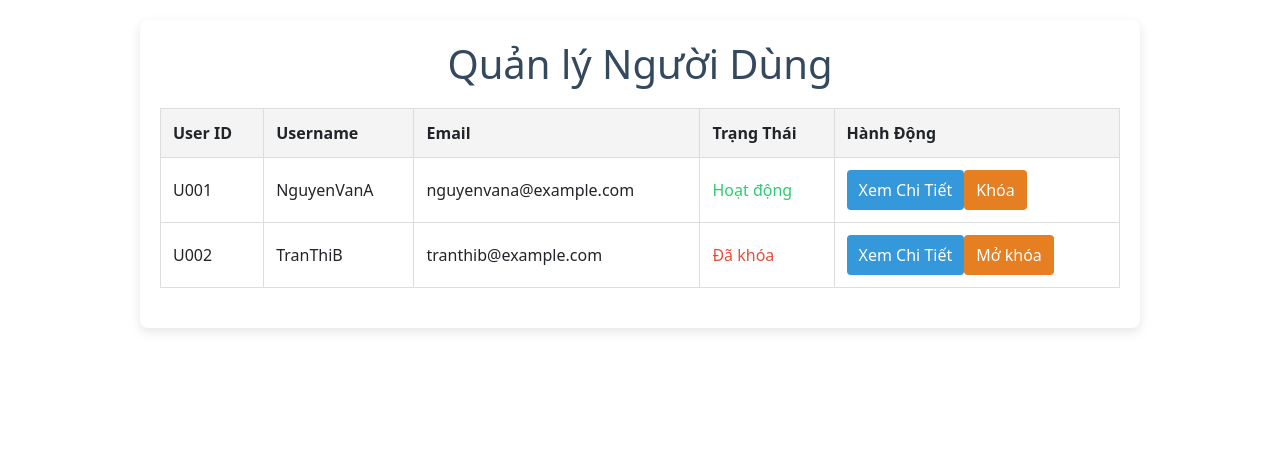
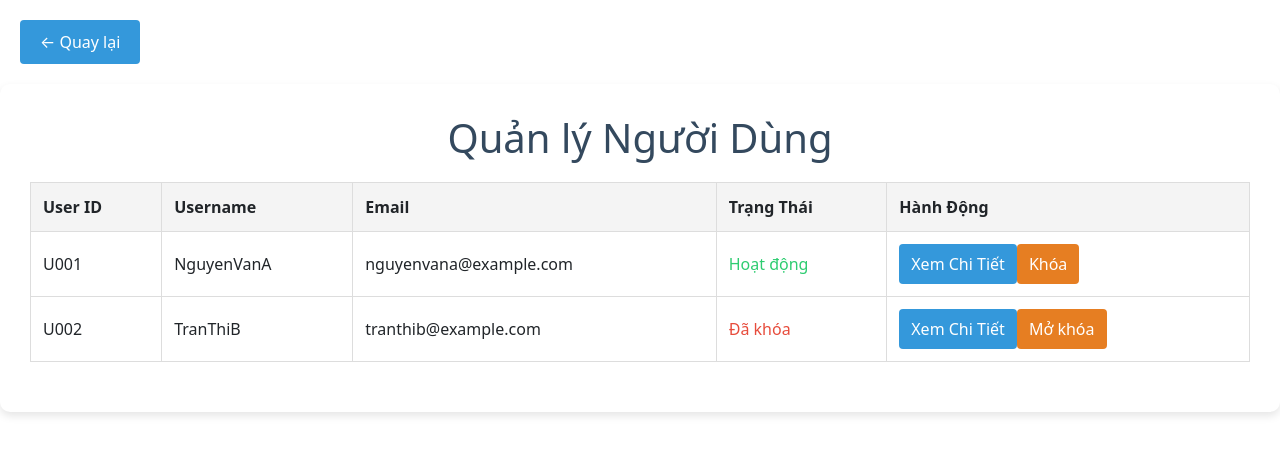
Before and after one commit to Huu-Thien91/movie2, a Vue app: page /admin/user in a window 1280 px wide. Shown: the top 454 px of the page. Built offline with nearby package versions, Linux system fonts and the light colour scheme.

Commit message:
Update user.vue

```diff
--- a/src/components/admin/user.vue
+++ b/src/components/admin/user.vue
@@ -1,4 +1,6 @@
 <template>
+  <div>
+    <button @click="goBack" class="back-button">← Quay lại</button>
     <div class="user-management">
       <h1>Quản lý Người Dùng</h1>
 
@@ -59,7 +61,8 @@
               <td>{{ transaction.amount }} VND</td>
               <td>{{ transaction.date }}</td>
               <td>{{ transaction.method }}</td>
-            <td :class="{ 'success': transaction.status === 'Thành công', 'failed': transaction.status === 'Thất bại' }">
+              <td
+                :class="{ 'success': transaction.status === 'Thành công', 'failed': transaction.status === 'Thất bại' }">
                 {{ transaction.status }}
               </td>
             </tr>
@@ -68,10 +71,16 @@
         <button @click="closeUserDetails" class="close-button">Đóng</button>
       </div>
     </div>
+  </div>
 </template>
 
 <script setup>
 import { ref } from 'vue';
+import { useRouter } from 'vue-router';
+const router = useRouter();
+const goBack = () => {
+  router.go(-1);
+};
 
 // Danh sách người dùng mẫu
 const users = ref([
@@ -123,13 +132,27 @@ body {
   margin: 0;
 }
 
+.back-button {
+  margin: 20px;
+  background-color: #3498DB;
+  color: white;
+  padding: 10px 20px;
+  border: none;
+  border-radius: 4px;
+  cursor: pointer;
+  transition: background-color 0.3s ease;
+}
+
+.back-button:hover {
+  background-color: #2980B9;
+}
+
 .user-management {
-  max-width: 1000px;
-  margin: 20px auto;
-  padding: 20px;
-  background: white;
-  border-radius: 8px;
-  box-shadow: 0 4px 12px rgba(0, 0, 0, 0.1);
+  background-color: #fff;
+  border-radius: 10px;
+  padding: 30px;
+  box-shadow: 0px 4px 8px rgba(0, 0, 0, 0.1);
+  animation: fadeIn 1s ease-in-out
 }
 
 h1 {
@@ -190,6 +213,18 @@ td.blocked {
   background-color: #d35400;
 }
 
+@keyframes fadeIn {
+  from {
+    opacity: 0;
+    transform: translateY(-20px);
+  }
+
+  to {
+    opacity: 1;
+    transform: translateY(0);
+  }
+}
+
 .user-details {
   margin-top: 20px;
   padding: 20px;
```
Lines whose indentation alone changed are shown as unchanged.
